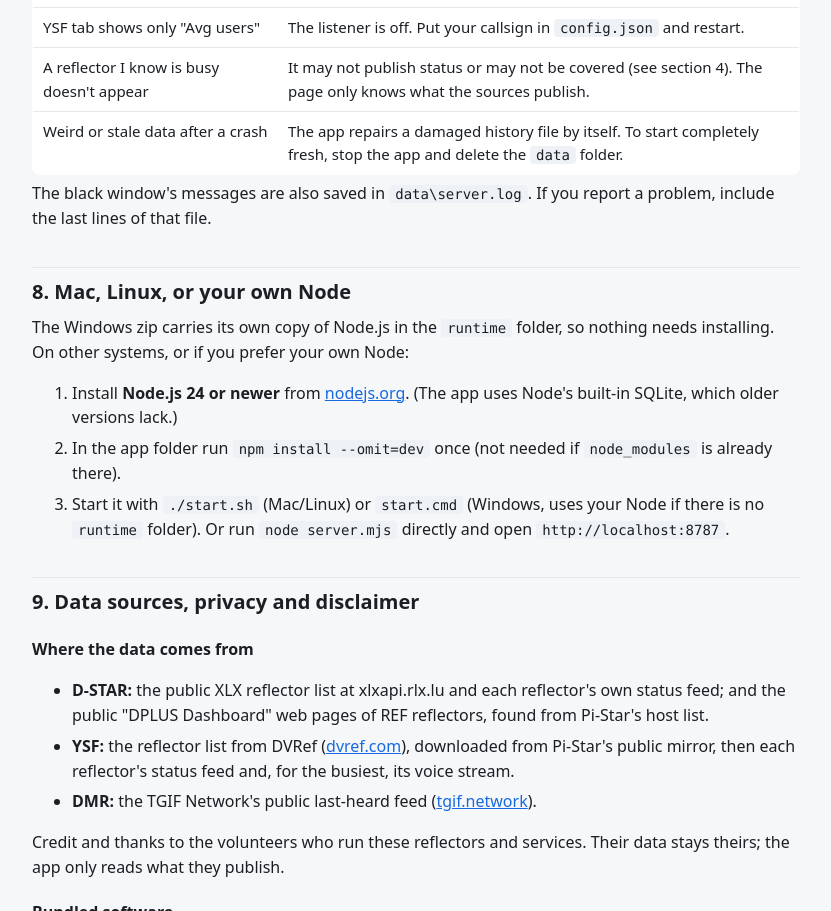
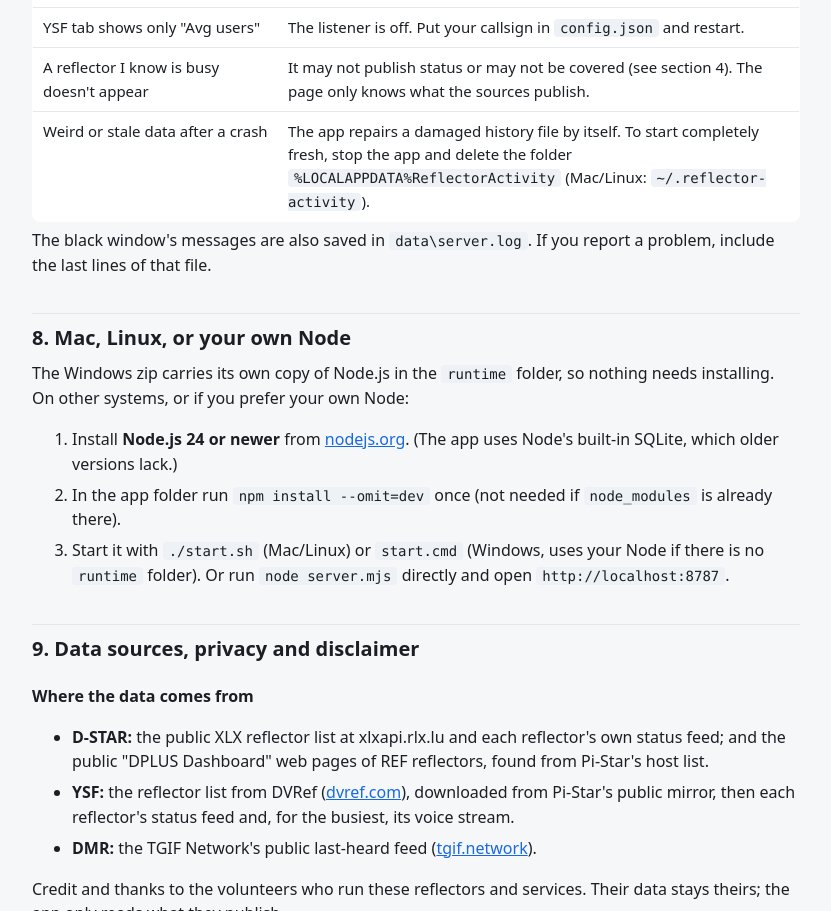
Before and after one commit to lrizio/reflector-activity, a website: page public/guide.html in a window 1280 px wide. Shown: the part 4739-5650 px from the top of the page, without its empty margins (224-1055 px from the left). Drawn offline with Linux system fonts and the light colour scheme.

Commit message:
Release 1.0.2
Co-Authored-By: Claude Sonnet 5.5 <noreply@anthropic.com>

```diff
--- a/package.json
+++ b/package.json
@@ -1,6 +1,6 @@
 {
   "name": "reflector-activity",
-  "version": "1.0.1",
+  "version": "1.0.2",
   "description": "Local dashboard ranking D-STAR, YSF and DMR reflectors by recent activity",
   "type": "module",
   "main": "server.mjs",
--- a/public/guide.html
+++ b/public/guide.html
@@ -148,7 +148,7 @@
 <tr><td>DMR tab is empty</td><td>Check your internet connection. The black window shows <code>[tgif] connected</code> when the feed is up.</td></tr>
 <tr><td>YSF tab shows only "Avg users"</td><td>The listener is off. Put your callsign in <code>config.json</code> and restart.</td></tr>
 <tr><td>A reflector I know is busy doesn't appear</td><td>It may not publish status or may not be covered (see section 4). The page only knows what the sources publish.</td></tr>
-<tr><td>Weird or stale data after a crash</td><td>The app repairs a damaged history file by itself. To start completely fresh, stop the app and delete the <code>data</code> folder.</td></tr>
+<tr><td>Weird or stale data after a crash</td><td>The app repairs a damaged history file by itself. To start completely fresh, stop the app and delete the folder <code>%LOCALAPPDATA%ReflectorActivity</code> (Mac/Linux: <code>~/.reflector-activity</code>).</td></tr>
 </table>
 <p>The black window's messages are also saved in <code>data\server.log</code>. If you report a problem, include the last lines of that file.</p>
 
```
Also changed, not shown: 1 other file.
